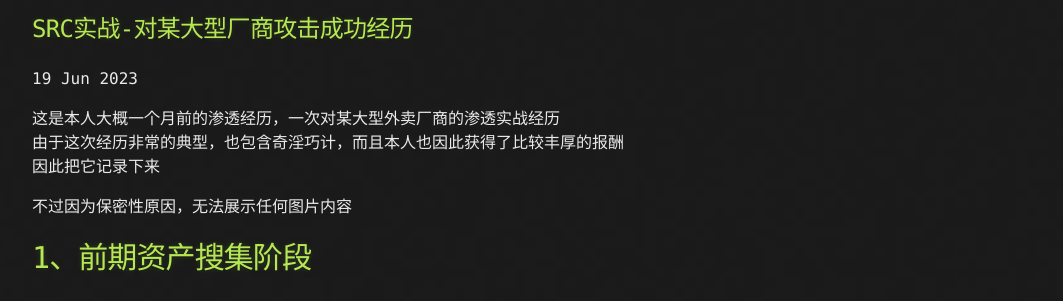
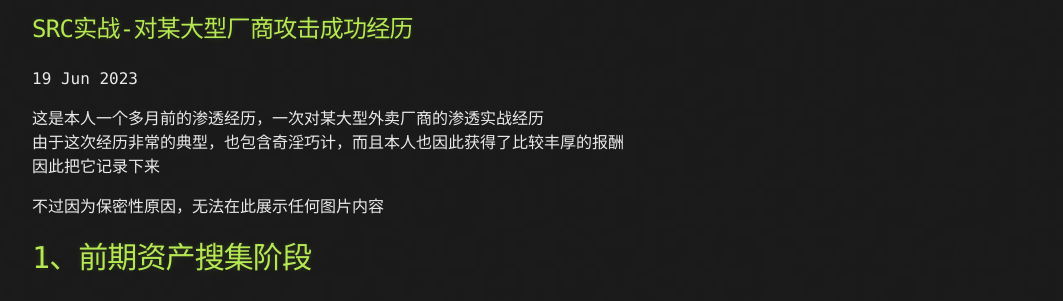
Before and after one commit to Leeyangee/leeyangee.github.io, a Jekyll site: the page built from _posts/2023-06-19-SRC实战-对某大型厂商攻击成功经历.md, in a window 1280 px wide. Shown: the part 133-434 px from the top of the page, without its empty margins (108-1171 px from the left). Built offline with Jekyll 4.4.1, drawn with Linux system fonts in a browser that asks for light colours.

Commit message:
Update 2023-06-19-SRC实战-对某大型厂商攻击成功经历.md

```diff
--- a/_posts/2023-06-19-SRC实战-对某大型厂商攻击成功经历.md
+++ b/_posts/2023-06-19-SRC实战-对某大型厂商攻击成功经历.md
@@ -2,17 +2,18 @@
 title: SRC实战-对某大型厂商攻击成功经历
 published: true
 ---
-这是本人大概一个月前的渗透经历，一次对某大型外卖厂商的渗透实战经历
+这是本人一个多月前的渗透经历，一次对某大型外卖厂商的渗透实战经历
 由于这次经历非常的典型，也包含奇淫巧计，而且本人也因此获得了比较丰厚的报酬
 因此把它记录下来
 
-不过因为保密性原因，无法展示任何图片内容
+不过因为保密性原因，无法在此展示任何图片内容
+
 # [](#header-1)1、前期资产搜集阶段
-
 前期资产搜集阶段很艰难困苦，使用不少资产搜索框架，均无法搜寻到大量有价值的资产信息
 (毕竟人家大厂的工程师也不是吃素的)
 
 就这样持续了几天，在看了将近七八十个站点后，终于发现了可疑xss注入点
+
 # [](#header-1)2、前期注入尝试阶段
 在某子域下的某站点内的个人信息处，发现qq号信息竟然没有经过过滤
 于是仔细钻研qq号信息这个点，发现了以下规律
```
